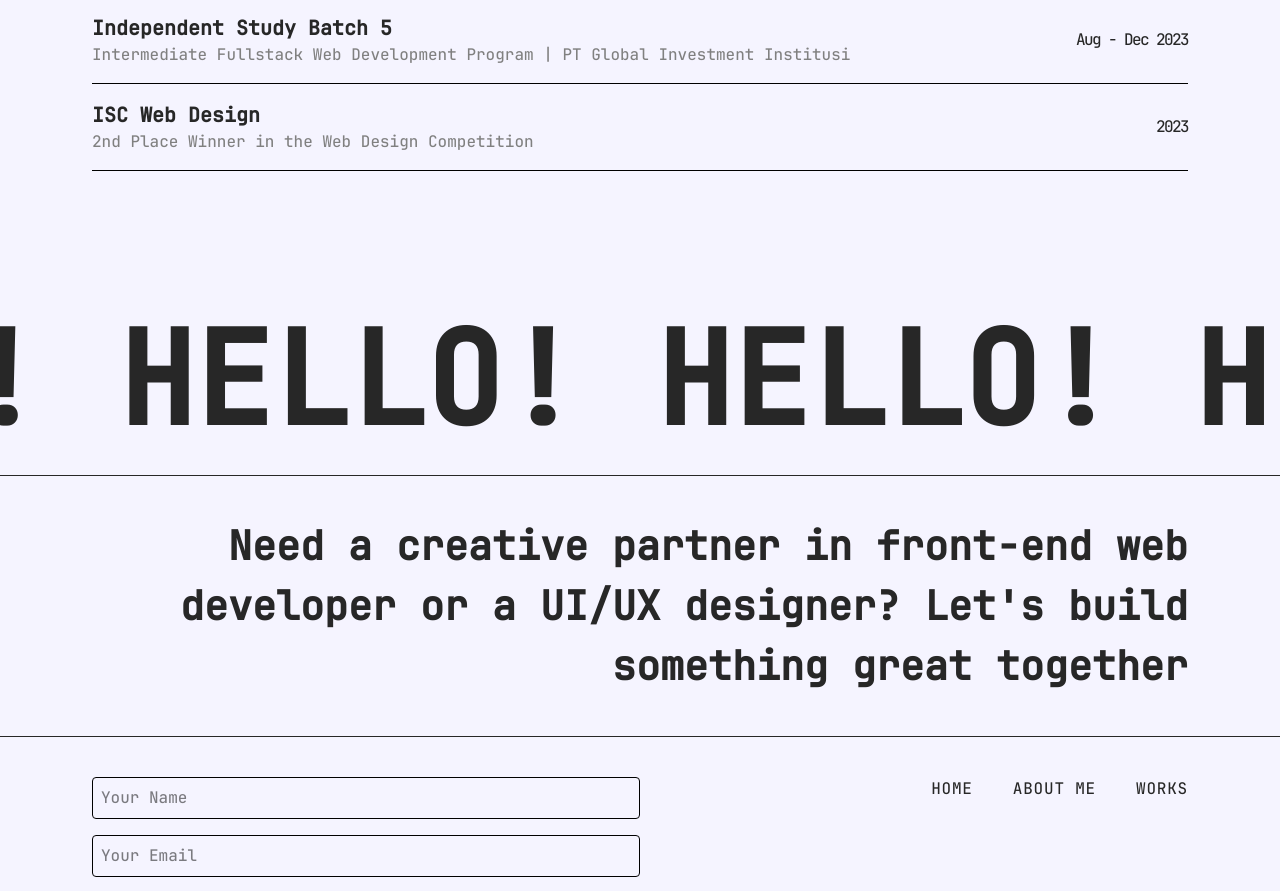
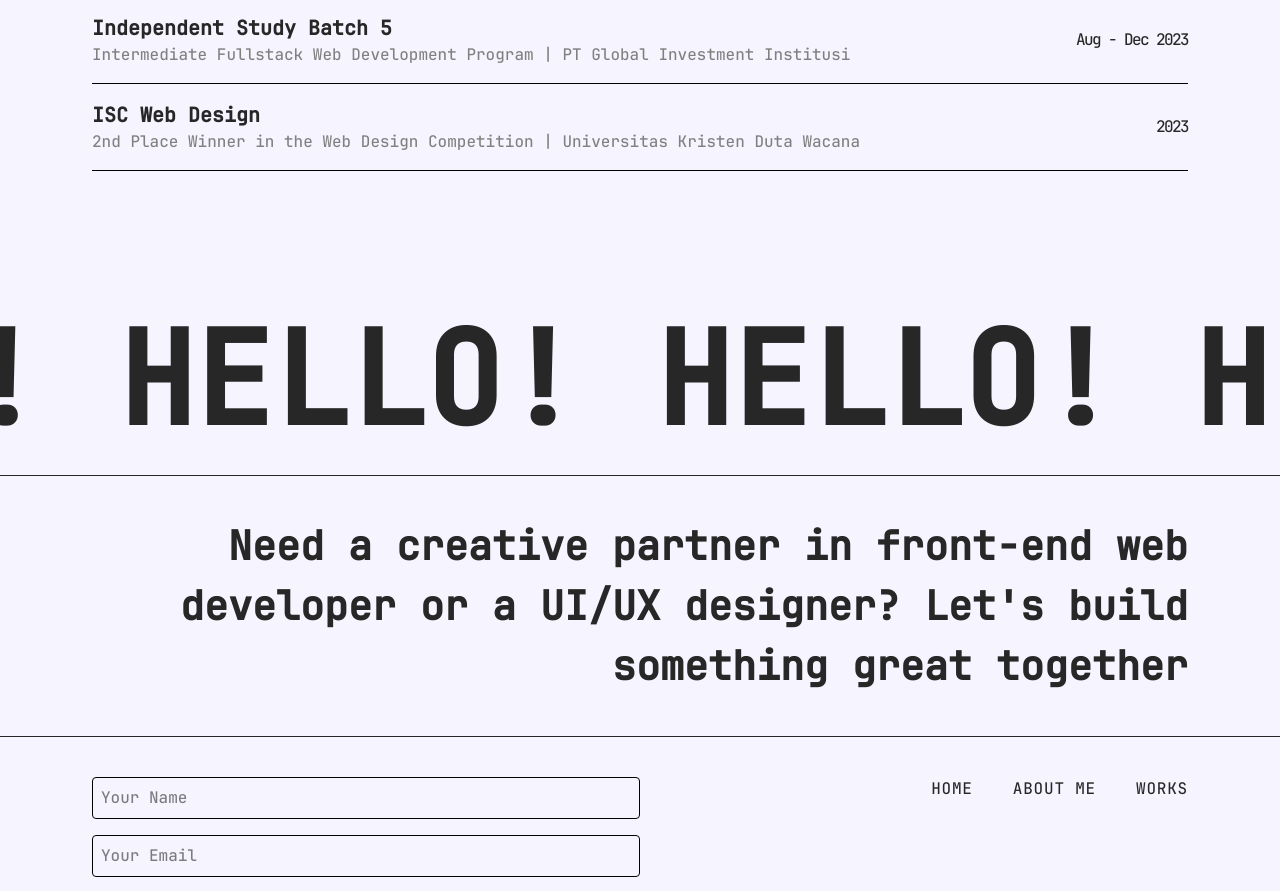
Before and after one commit to Mhmmdalfn1502/WEB-PORTFOLIO2, a Next.js app: page /aboutme in a window 1280 px wide. Shown: the part 1780-2671 px from the top of the page. Built offline with nearby package versions, Linux system fonts and the light colour scheme.

Commit message:
bismillah

```diff
--- a/src/app/aboutme/page.tsx
+++ b/src/app/aboutme/page.tsx
@@ -36,7 +36,7 @@ const experiences = [
   },
   {
     title: "ISC Web Design",
-    details: ["2nd Place Winner in the Web Design Competition"],
+    details: ["2nd Place Winner in the Web Design Competition | Universitas Kristen Duta Wacana"],
     date: "2023",
   },
 ];
--- a/src/components/Navbar.tsx
+++ b/src/components/Navbar.tsx
@@ -39,7 +39,7 @@ export default function Navbar() {
 
       {/* Dropdown Menu */}
       <div
-        className={`fixed top-[60px] lg:top-[100px] left-0 w-full bg-[#F5F4FF] z-40 px-6 lg:px-23 transition-all duration-300 ease-in-out overflow-hidden${
+        className={`fixed top-[60px] lg:top-[100px] left-0 w-full bg-[#F5F4FF] z-40 px-6 lg:px-23 transition-all duration-1000 ease-in-out overflow-hidden${
           showMenu ? "max-h-[500px] py-4 opacity-100 drop-shadow-xl" : "max-h-0 opacity-0 pointer-events-none"
         }`}
       >
```
Also changed, not shown: 2 other files (tests, documents, lock files or other folders).
